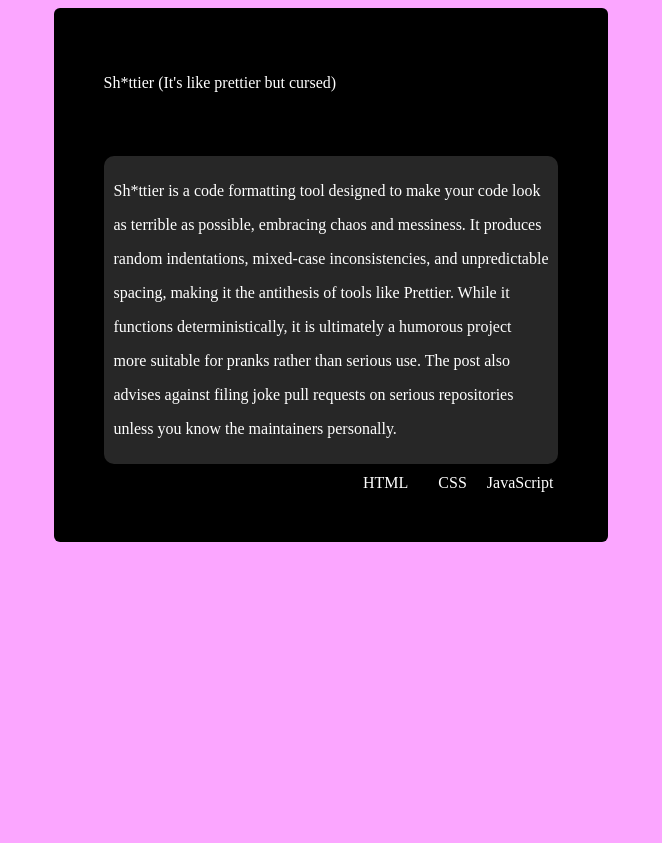
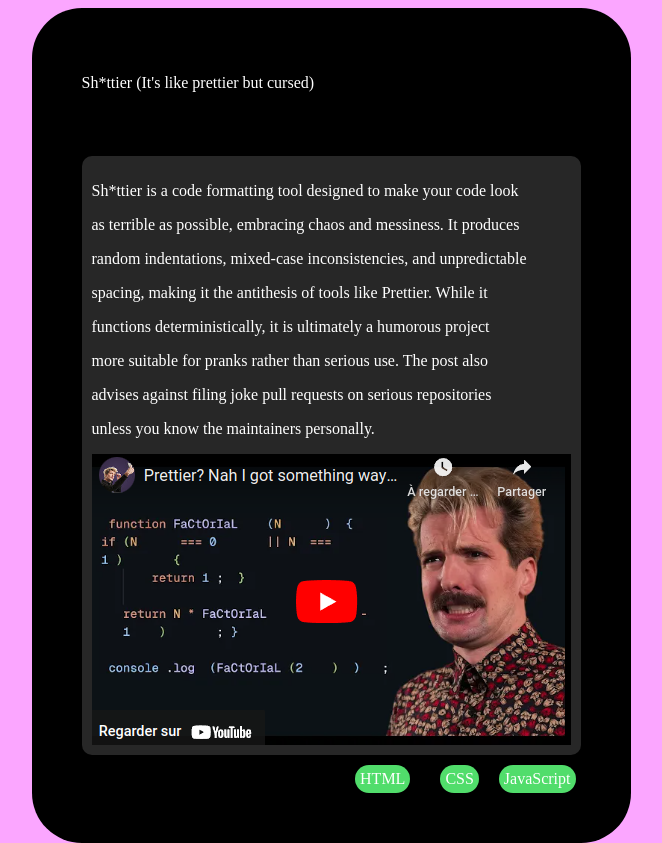
Before and after one commit to Romain-Mass/shuttier-flexbox, a plain HTML site: page index.html in a window 1280 px wide. Shown: the whole page, without its empty margins (309-971 px from the left). Before the commit the page ends 800 px from the top, so only its background shows below. Drawn offline with Linux system fonts and the light colour scheme.

Commit message:
exam_card_vidéo

```diff
--- a/index.html
+++ b/index.html
@@ -11,11 +11,13 @@
 			<div>
 				<p class="titre">Sh*ttier (It's like prettier but cursed)</p>
 				<div class="boite2">
+					<div class="box">
 						<p>
 							Sh*ttier is a code formatting tool designed to make your code look
 						</p>
 						<p>
-						as terrible as possible, embracing chaos and messiness. It produces
+							as terrible as possible, embracing chaos and messiness. It
+							produces
 						</p>
 						<p>
 							random indentations, mixed-case inconsistencies, and unpredictable
@@ -26,11 +28,20 @@
 						<p>
 							functions deterministically, it is ultimately a humorous project
 						</p>
-					<p>more suitable for pranks rather than serious use. The post also</p>
+						<p>
+							more suitable for pranks rather than serious use. The post also
+						</p>
 						<p>
 							advises against filing joke pull requests on serious repositories
 						</p>
 						<p>unless you know the maintainers personally.</p>
+					</div>
+					<div class="image">
+						<img
+							src="687c0fa60a7d96da3bca0b5d99a1146862043f5b.png"
+							alt="Vidéo"
+						/>
+					</div>
 				</div>
 				<div class="button">
 					<a class="html">HTML</a>
--- a/styles.css
+++ b/styles.css
@@ -4,12 +4,14 @@ body {
 	justify-content: center;
 	align-items: center;
 	color: white;
+	height: 100vh;
 }
 .boite1 {
 	background-color: black;
 	width: max-content;
-	border-radius: 6px;
+	border-radius: 50px;
 	padding: 50px;
+	margin-top: auto;
 }
 .titre {
 	margin-bottom: 64px;
@@ -33,6 +35,9 @@ body {
 	justify-content: end;
 	align-items: center;
 	margin-right: 30px;
+	background-color: #51dd6b;
+	padding: 5px;
+	border-radius: 15px;
 }
 .css {
 	display: flex;
@@ -40,6 +45,9 @@ body {
 	justify-content: end;
 	align-items: center;
 	margin-right: 20px;
+	background-color: #51dd6b;
+	padding: 5px;
+	border-radius: 15px;
 }
 .javascript {
 	display: flex;
@@ -47,4 +55,13 @@ body {
 	justify-content: end;
 	align-items: center;
 	margin-right: 5px;
+	background-color: #51dd6b;
+	padding: 5px;
+	border-radius: 15px;
 }
+img {
+	display: flex;
+	flex-direction: row;
+	justify-content: end;
+	align-items: end;
+}
```
Also changed, not shown: 687c0fa60a7d96da3bca0b5d99a1146862043f5b.png (added). Lines whose indentation alone changed are shown as unchanged.
